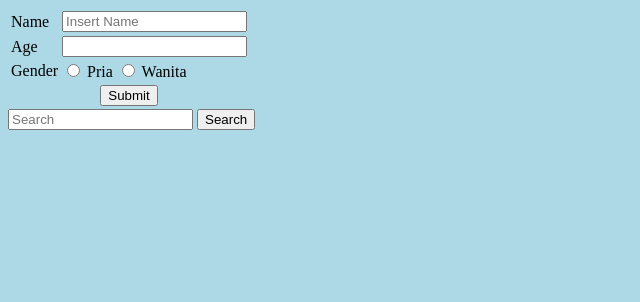
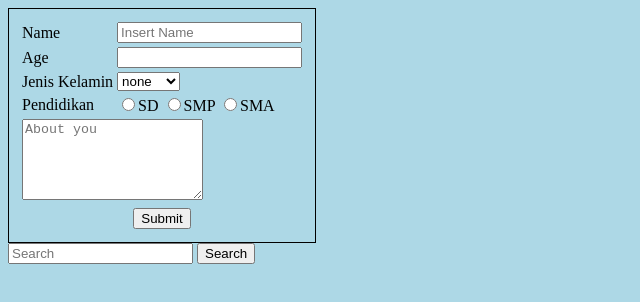
Before and after one commit to iwasnoob-dotcom/iwasnoob-dotcom.github.io, a plain HTML site: page html/index.html in a window 1280 px wide. Shown: the whole page, without its empty margins (0-640 px from the left). Drawn offline with Linux system fonts and the light colour scheme.

Commit message:
Added table

```diff
--- a/css/style.css
+++ b/css/style.css
@@ -2,6 +2,12 @@ body {
   background: lightblue;
 }
 
+table.table{
+padding: 10px;
+border: 1px solid;
+}
+tr{
+}
 button.upload:hover{
   background-color: yellow;
 }
@@ -9,3 +15,7 @@ button.upload:hover{
 p#greet{
   color: blue;
 }
+
+td.comment-td{
+  align: center;
+}
--- a/html/index.html
+++ b/html/index.html
@@ -6,14 +6,13 @@
   <meta charset="UTF-8">
   <meta name="viewport" content="width=device-width, initial-scale=1">
   <link rel="stylesheet" href="/css/style.css">
-  <script type='application/javascript' src="/js/script.js"></script>
 </head>
 
 <body>
 
   <div>
     <div class="form-table">
-      <table border="0px">
+      <table class="table">
 
         <tr>
           <td>
@@ -34,15 +33,31 @@
         </tr>
 
         <tr>
+          <td>Jenis Kelamin</td>
           <td>
-            <label for="kelamin">Gender</label>
+            <select name="" id="jenis_kelamin">
+              <option value="Jenis Kelamin">none</option>
+              <option value="">Pria</option>
+              <option value="">Wanita</option>
+            </select>
           </td>
+        </tr>
+        <tr>
+          <td>Pendidikan</td>
           <td>
-            <input type="radio" name="kelamin">
-            <label for="pria">Pria</label>
+            <input type="radio" name="pendidikan">SD</input>
+            <label for="pendidikan"></label>
 
-            <input type="radio" name="kelamin">
-            <label for="wanita">Wanita</label>
+            <input type="radio" name="pendidikan">SMP</input>
+            <label for="pendidikan"></label>
+
+            <input type="radio" name="pendidikan">SMA</input>
+            <label for="pendidikan"></label>
+          </td>
+        </tr>
+        <tr>
+          <td class="comment-td" colspan="2">
+            <textarea name="comment" id="comment-section" cols="20" rows="5" placeholder="About you"></textarea>
           </td>
         </tr>
         <tr>
@@ -50,7 +65,6 @@
             <button class="upload" type="submit" onclick="submit();">Submit</button>
           </td>
         </tr>
-
       </table>
     </div>
 
@@ -68,6 +82,8 @@
     </div>
   </div>
 
+  <script type='application/javascript' src="/js/script.js"></script>
+
 </body>
 
 
--- a/js/script.js
+++ b/js/script.js
@@ -14,7 +14,7 @@ function clickme() {
 }
 
 function submit() {
-  const s = document.getElementsByTagName("button");
+  const s = document.getElementsByClassName("upload");
   return alert(s);
 
 }
```
